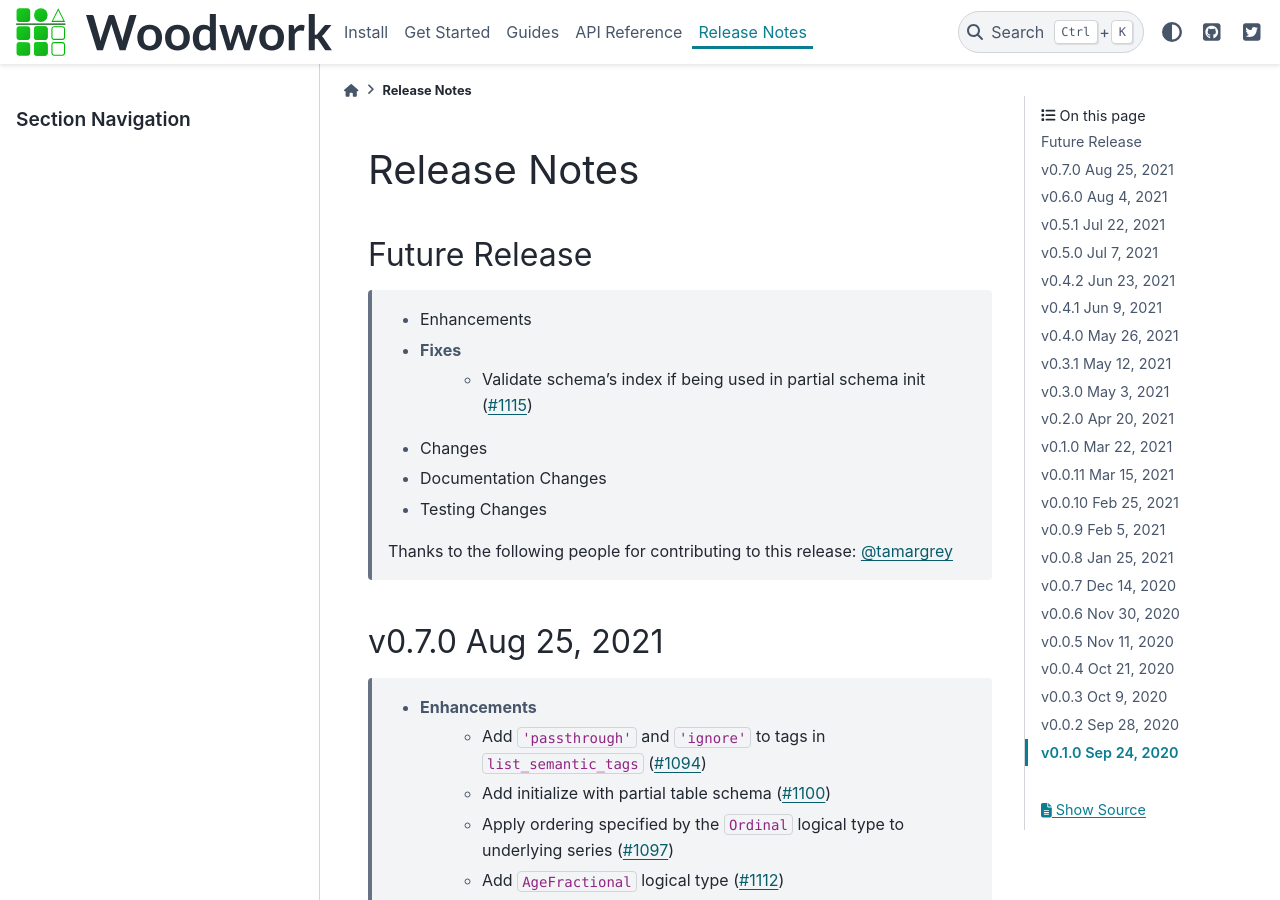
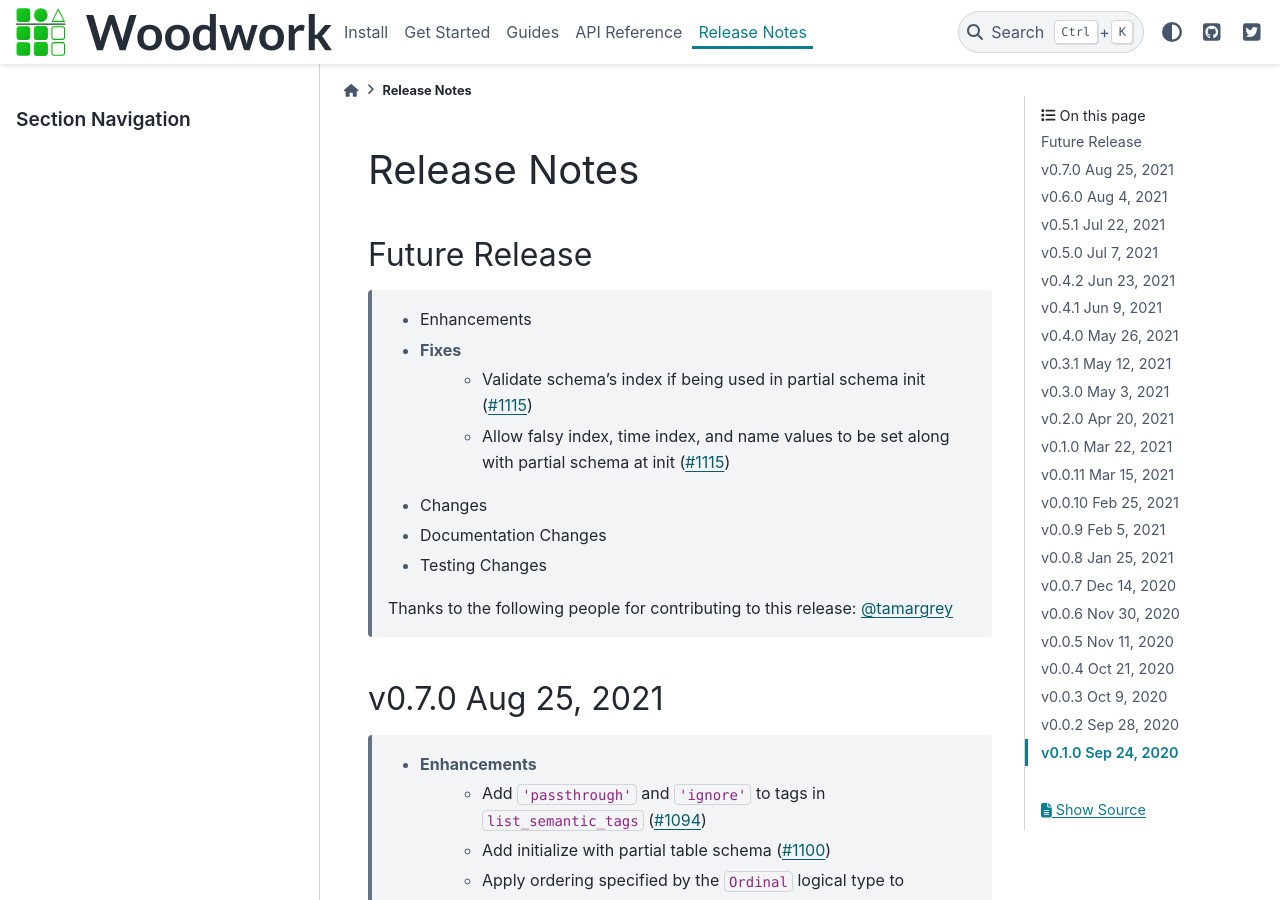
Before and after one commit to alteryx/woodwork, a Sphinx documentation site: the page built from docs/source/release_notes.rst, in a window 1280 px wide and 900 px high. Built offline with Sphinx 7.4.7 and the PyData theme 0.15.4, drawn with Linux system fonts in a browser that asks for light colours; comment, search, counter and statistics services are not loaded.

Commit message:
add second release note

```diff
--- a/docs/source/release_notes.rst
+++ b/docs/source/release_notes.rst
@@ -8,6 +8,7 @@ Future Release
     * Enhancements
     * Fixes
         * Validate schema's index if being used in partial schema init (:pr:`1115`)
+        * Allow falsy index, time index, and name values to be set along with partial schema at init (:pr:`1115`)
     * Changes
     * Documentation Changes
     * Testing Changes
```
